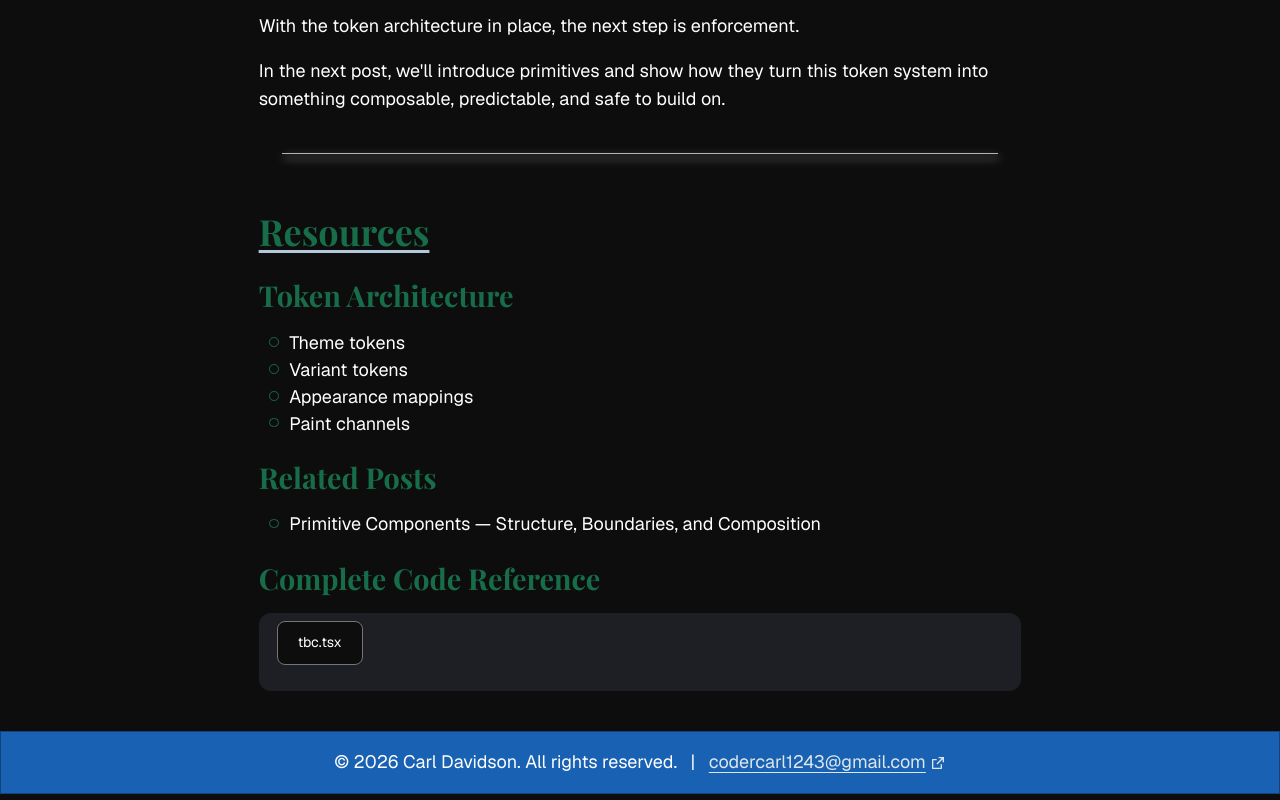
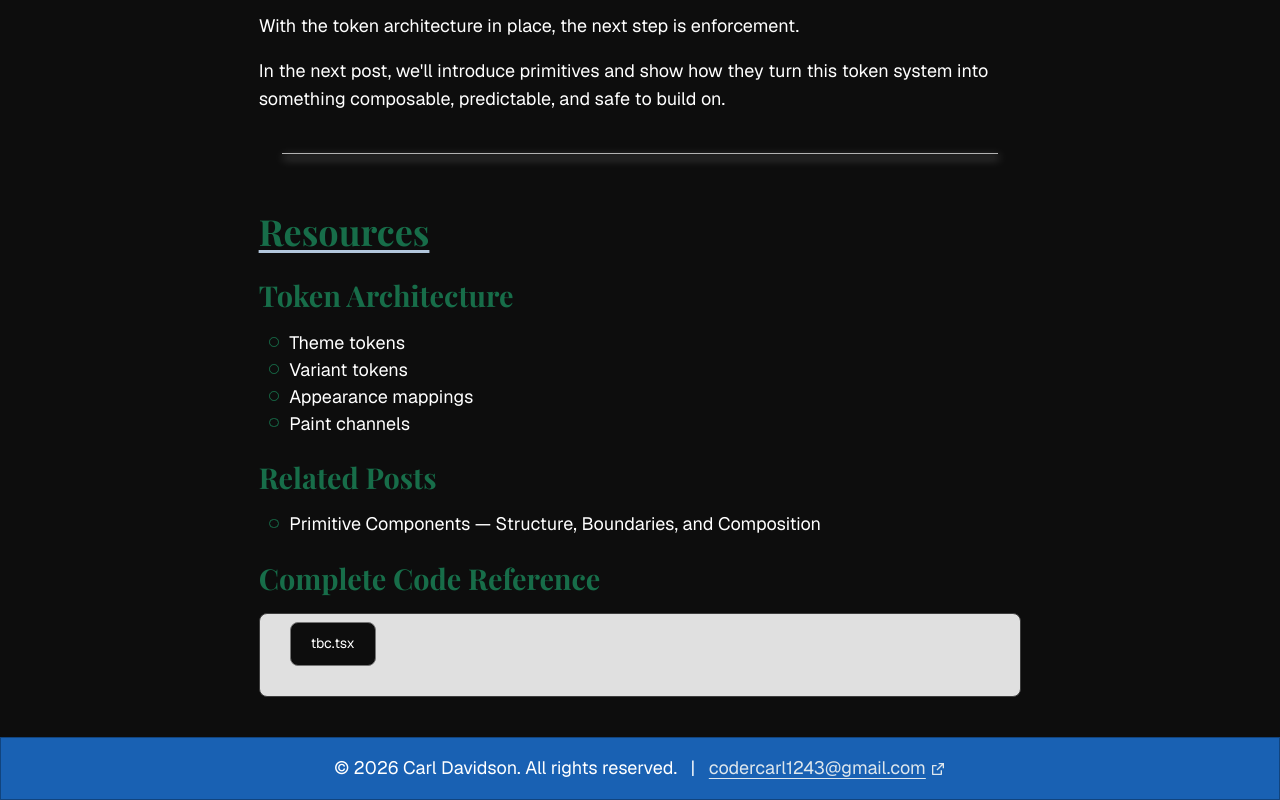
Before and after one commit to codercarl1243/react_components_system, a Next.js app: page /blog/design-system/foundations in a window 1280 px wide. Shown: the part 5502-6302 px from the top of the page. Built offline with nearby package versions, Linux system fonts and the light colour scheme; a web font is replaced by a local one.

Commit message:
UPDATE minor styling changes

```diff
--- a/app/blog/design-system/theming/(blog_sections)/resources.tsx
+++ b/app/blog/design-system/theming/(blog_sections)/resources.tsx
@@ -41,7 +41,7 @@ export default function Resources() {
       </p>
       <TabList
         tabListName="theming_code_reference"
-        className="code__reference"
+        className="code__reference height-min"
         defaultActiveTabId="theme-tokens"
         variant="accent"
         orientation="horizontal"
--- a/app/styles/components/tablist.css
+++ b/app/styles/components/tablist.css
@@ -1,13 +1,18 @@
 .tablist {
     min-width: 0;
 }
+
 .tablist__header {
     display: block;
     scrollbar-width: thin;
     scrollbar-color: rgba(255, 255, 255, 0.2) transparent;
+    margin-block-end: var(--spacing-sm);
+    padding-inline: var(--spacing-md);
 
     &::-webkit-scrollbar {
         height: 6px;
+        cursor: pointer;
+        outline:1px solid red;
     }
 
     &::-webkit-scrollbar-track {
@@ -24,14 +29,28 @@
     }
 }
 
+.tablist__content {
+    border-radius: var(--radius-md);
+
+}
+
 .code__reference {
-    border-radius: 12px;
-    background-color: var(--color-code-dark);
+    /* background-color: var(--color-code-dark); */
     padding-inline: 1em;
     padding-block-end: 1em;
 
     &:not(.height-min) pre {
         height: 30rem;
+    }
+
+    &.height-min .tablist__content {
+
+    /* &::-webkit-scrollbar-track {
+        background: transparent;
+    } */
+
+        max-height: 30.2rem;
+        overflow-y: scroll;
     }
 
     & .tablist__header {
--- a/components/tablist/index.tsx
+++ b/components/tablist/index.tsx
@@ -4,8 +4,9 @@ import Tab from '@/components/tablist/tab'
 import useTablist from '@/components/tablist/useTablist'
 import Panel from '@/components/tablist/panel'
 import clsx from 'clsx'
+import { Block } from '@/components/primitives'
 
-export default function TabList ({
+export default function TabList({
     defaultActiveTabId,
     tabListName,
     tabs,
@@ -24,7 +25,14 @@ export default function TabList ({
     if (!tabs?.length) return null
 
     return (
-        <div className={clsx('tablist', className)} {...props}>
+        <Block
+        className={clsx('tablist surface-frame', className)}
+        variant='muted'
+        variantAppearance='filled'
+        paint="all"
+        {...props}
+
+        >
             <div
                 className="tablist__header"
                 role="tablist"
@@ -41,8 +49,8 @@ export default function TabList ({
                             id={item.id}
                             isSelected={activeId === item.id}
                             onClick={() => setActiveTab(item.id)}
-                        variantAppearance={"filled"}
-                        variant={activeId === item.id ? "neutral" : variant }
+                            variantAppearance={"tonal"}
+                            variant={activeId === item.id ? "neutral" : variant}
                         >
                             {item.tabLabel}
                         </Tab>
@@ -60,6 +68,6 @@ export default function TabList ({
                     </Panel>
                 ))}
             </div>
-        </div>
+        </Block>
     )
 }
```
Lines whose indentation alone changed are shown as unchanged.
